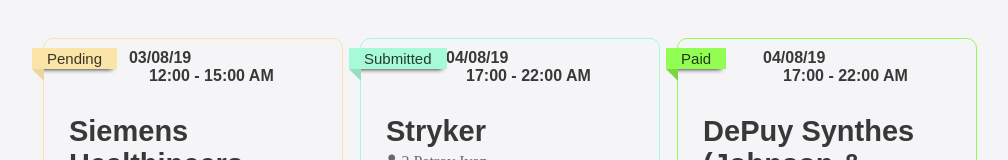
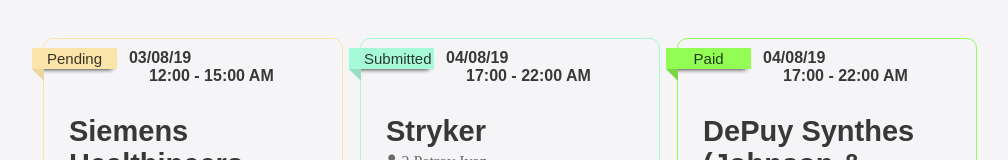
Before and after one commit to olek-hl/UI-UX, a plain HTML site: page index.html in a window 1280 px wide. Shown: the top 160 px of the page, without its empty margins (130-1138 px from the left). Drawn offline with Linux system fonts and the light colour scheme; a web font is replaced by a local one.

Commit message:
font add

```diff
--- a/styles.css
+++ b/styles.css
@@ -49,12 +49,14 @@ body {
 }
 
 .card_status {
+  width: 85px;
   display: inline-block;
   padding: 2px 15px;
   position: absolute;
   top: 9px;
   left: -12px;
   font-size: 15px;
+  text-align: center;
 
   box-shadow: -0px 5px 5px -5px #000;
 }
```
